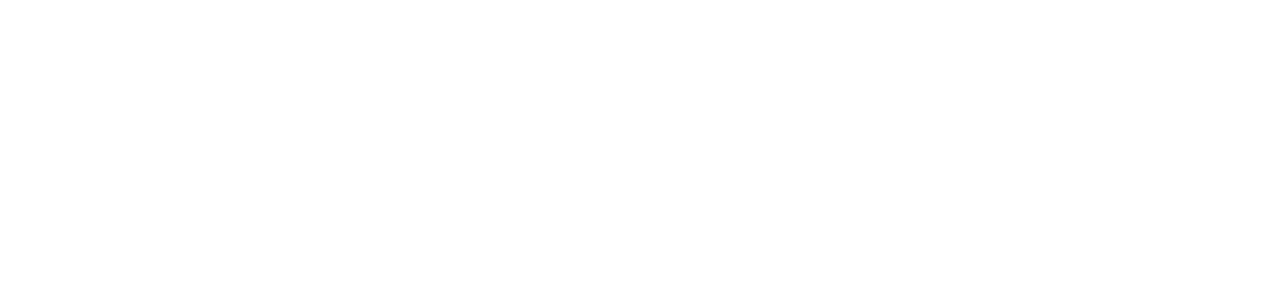
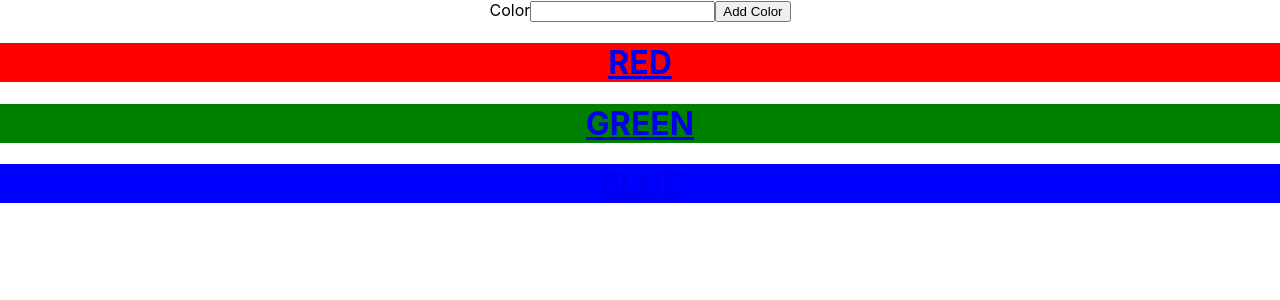
Before and after one commit to jreidmke/react-colors, a React (Create React App) app: page /colors in a window 1280 px wide. Shown: the top 300 px of the page. Built offline with nearby package versions, Linux system fonts and the light colour scheme.

Commit message:
completed project

```diff
--- a/package.json
+++ b/package.json
@@ -8,6 +8,7 @@
     "@testing-library/user-event": "^12.2.2",
     "react": "^17.0.1",
     "react-dom": "^17.0.1",
+    "react-router-dom": "^5.2.0",
     "react-scripts": "4.0.1",
     "web-vitals": "^0.2.4"
   },
--- a/src/App.js
+++ b/src/App.js
@@ -1,9 +1,29 @@
 import logo from './logo.svg';
 import './App.css';
+import {useState} from 'react';
+import { BrowserRouter, Route, Redirect, useParams } from "react-router-dom";
+import ColorList from './ColorList';
+import ColorPage from './ColorPage';
+import ColorForm from './ColorForm.js';
 
 function App() {
+  const [colors, setColors] = useState(['red', 'green', 'blue'])
+
+  const addColor = (color) => {
+    setColors([...colors, color.color]);
+  }
+
   return (
     <div className="App">
+      <BrowserRouter>
+        <ColorForm createColor={addColor}/>
+        <Route exact path="/colors">
+          {colors.map(c => <ColorList name={String(c)}/>)}
+        </Route>
+        <Route exact path="/colors/:name">
+          <ColorPage colors={colors}/>
+        </Route>
+      </BrowserRouter>
       {/* Be sure to show a list of colors at /colors */}
 
       {/* Then there should be routing for a form that allows you to create a new color */}
@@ -14,7 +34,3 @@
 }
 
 export default App;
-
-export const colors = ['red', 'green', 'blue'];
-
-App.defaultProps = { colors };
--- /dev/null
+++ b/src/ColorForm.js
@@ -0,0 +1,41 @@
+import React, { useState } from "react";
+
+const ColorForm = ({createColor}) => {
+
+    const INITIAL_STATE = {
+        color: ""
+    };
+
+    const [formData, setFormData] = useState(INITIAL_STATE);
+
+    const handleChange = (e) => {
+        const { name, value } = e.target;
+        setFormData(formData => ({
+            ...formData,
+            [name]: value
+        }));
+    };
+
+    const input = (e) => {
+        e.preventDefault();
+        createColor({...formData});
+        setFormData(INITIAL_STATE);
+    }
+
+    return(
+        <div>
+            <form onSubmit={input}>
+                <label htmlFor='color'>Color</label>
+                <input
+                onChange={handleChange}
+                type='text'
+                name='color'
+                value={formData.color}
+                id='color'/>
+                <button id='newTodoBtn'>Add Color</button>
+            </form>
+        </div>
+    )
+}
+
+export default ColorForm;
--- /dev/null
+++ b/src/ColorList.js
@@ -0,0 +1,11 @@
+import {Link} from 'react-router-dom';
+
+const ColorList = ({name}) => {
+    return(
+        <div style={{backgroundColor:name}}>
+            <h1><Link to={`colors/${name}`}>{name.toUpperCase()}</Link></h1>
+        </div>
+    )
+}
+
+export default ColorList;
--- /dev/null
+++ b/src/ColorPage.js
@@ -0,0 +1,12 @@
+import { useParams } from "react-router-dom";
+
+const ColorPage = ({colors}) => {
+    const {name} = useParams();
+    return(
+        <div style={{backgroundColor:name}}>
+            <h1 style={{color:'white'}}>{name}</h1>
+        </div>
+    )
+}
+
+export default ColorPage;
```
Also changed, not shown: 2 other files (tests, documents, lock files or other folders).
